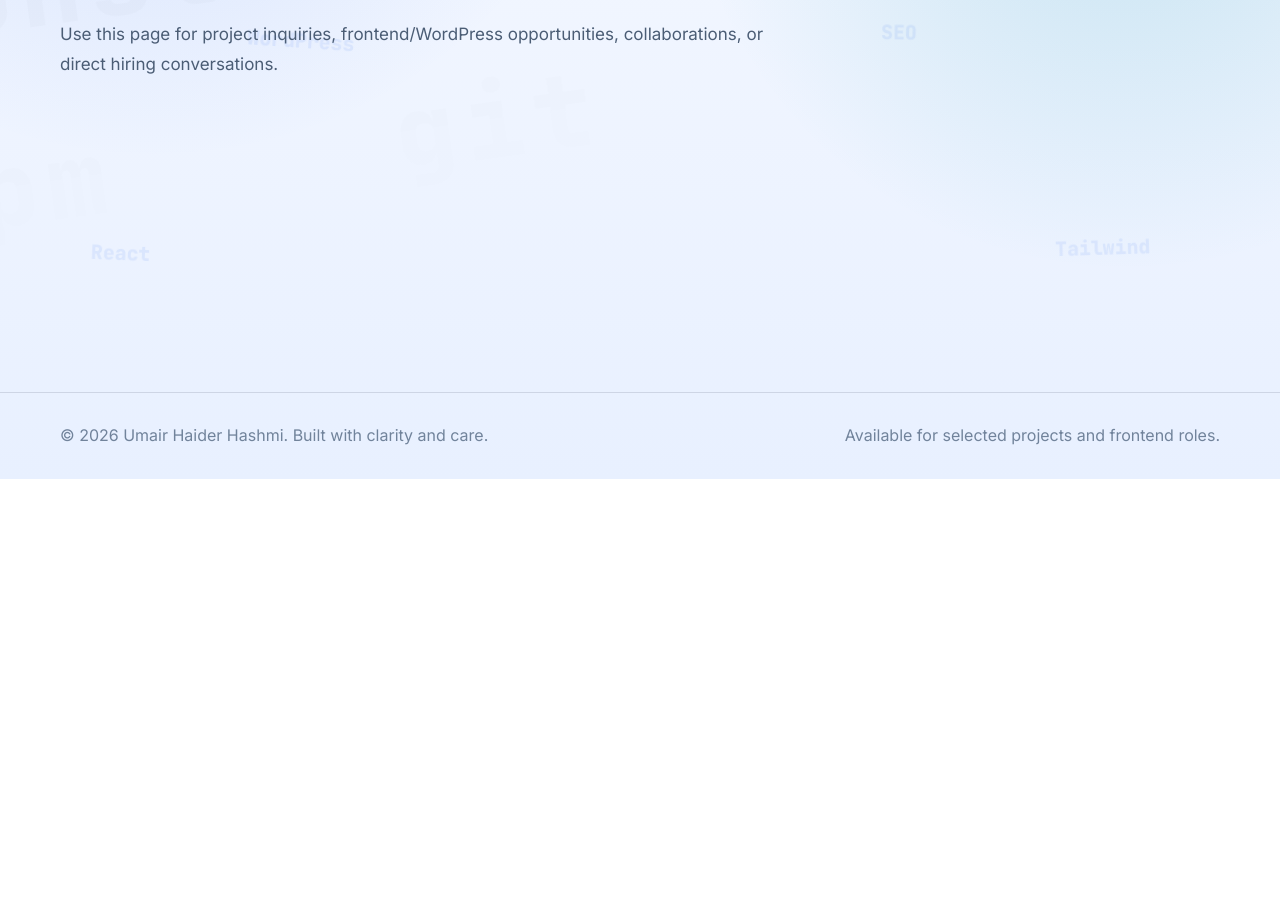
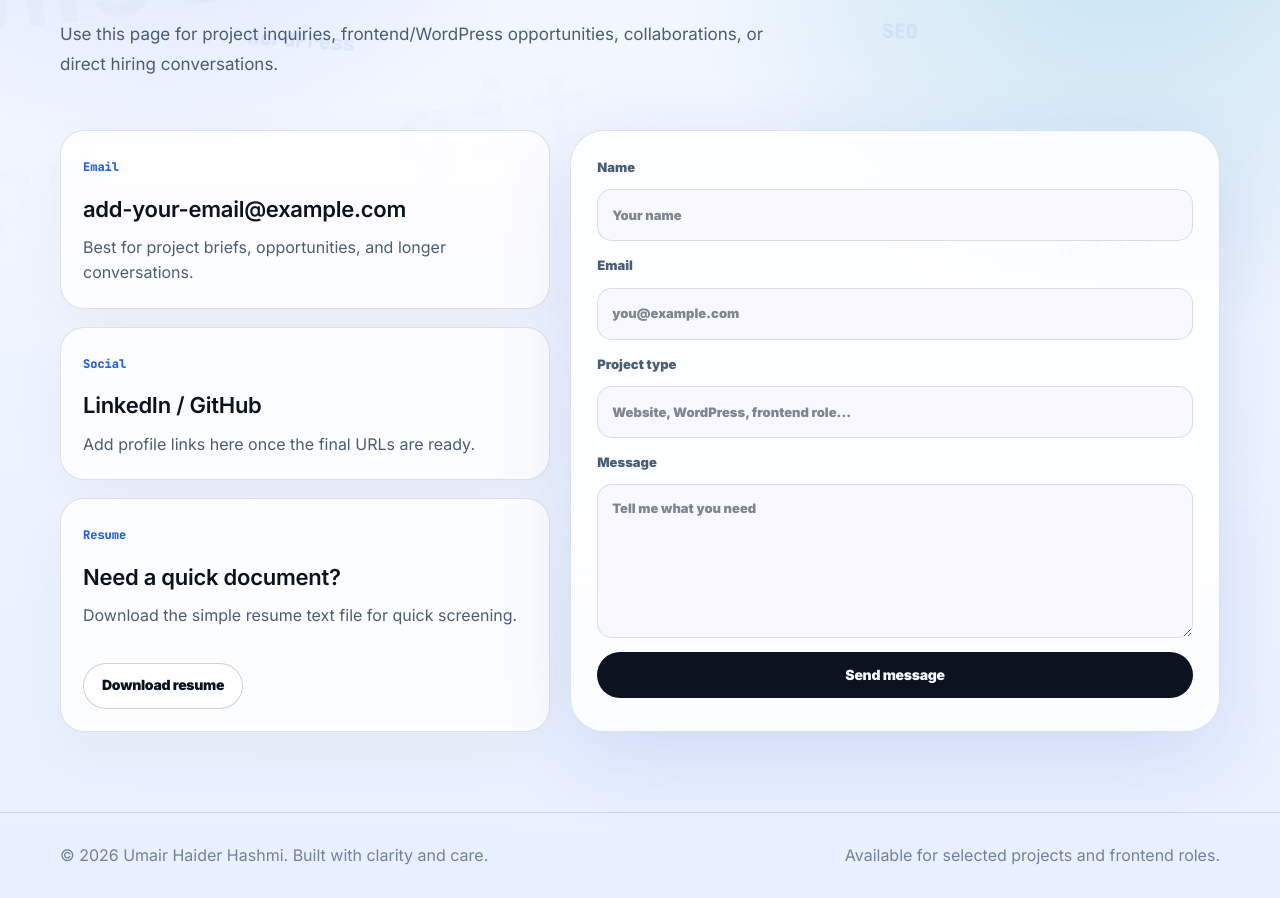
Before and after one commit to omee360/resume, a Next.js app: page /contact in a window 1280 px wide. Shown: the part 321-1219 px from the top of the page. Before the commit the page ends 800 px from the top, so only its background shows below. Built offline with nearby package versions, Linux system fonts and the light colour scheme; no server answers.

Commit message:
Implement contact form with validation and email sending functionality

```diff
--- /dev/null
+++ b/app/contact/actions.ts
@@ -0,0 +1,68 @@
+"use server";
+
+import { Resend } from "resend";
+import { contactSchema } from "@/lib/contact-schema";
+import { cookies } from "next/headers";
+
+export type FormState = {
+  errors?: Record<string, string>;
+  success?: boolean;
+};
+
+const resend = new Resend(process.env.RESEND_API_KEY);
+
+export async function sendMessage(
+  _prevState: FormState,
+  formData: FormData,
+): Promise<FormState> {
+  const cookieStore = await cookies();
+
+  if (cookieStore.get("last_sent")) {
+    return {
+      errors: {
+        form: "You've already sent a message recently. Please try again later.",
+      },
+    };
+  }
+
+  const data = Object.fromEntries(formData);
+
+  if (data.company) {
+    return { success: true };
+  }
+
+  const result = contactSchema.safeParse(data);
+
+  if (!result.success) {
+    const errors: Record<string, string> = {};
+    for (const issue of result.error.issues) {
+      const field = issue.path[0] as string;
+      if (!errors[field]) errors[field] = issue.message;
+    }
+    return { errors };
+  }
+
+  const { name, email, type, message } = result.data;
+
+  try {
+    await resend.emails.send({
+      from: "onboarding@resend.dev",
+      to: "omee360@gmail.com",
+      replyTo: email,
+      subject: `New contact form message from ${name}`,
+      text: `Name: ${name}\nEmail: ${email}\nProject type: ${type || "—"}\n\n${message}`,
+    });
+  } catch (err) {
+    console.error("Resend error:", err);
+    return { errors: { form: "Something went wrong. Please try again." } };
+  }
+
+  cookieStore.set("last_sent", "1", {
+    maxAge: 60 * 60 * 2,
+    httpOnly: true,
+    sameSite: "lax",
+    path: "/",
+  });
+
+  return { success: true };
+}
--- a/app/contact/page.tsx
+++ b/app/contact/page.tsx
@@ -1,5 +1,8 @@
 import { Container } from "@/components/ui/container";
 import { PageHero } from "@/components/ui/page-hero";
+import { Card } from "@/components/ui/card";
+import { Button } from "@/components/ui/button";
+import { ContactForm } from "@/components/sections/contact-form";
 
 export default function ContactPage() {
   return (
@@ -13,7 +16,27 @@ export default function ContactPage() {
         }
         copy="Use this page for project inquiries, frontend/WordPress opportunities, collaborations, or direct hiring conversations."
       />
-      {/* Full contact form + details aa rahe hain Phase 5 mein (Resend + Server Actions) */}
+
+      <section className="grid gap-5 pb-20 md:grid-cols-[0.86fr_1.14fr]">
+        <div className="grid gap-[18px]">
+          <Card number="Email" title="add-your-email@example.com">
+            Best for project briefs, opportunities, and longer conversations.
+          </Card>
+          <Card number="Social" title="LinkedIn / GitHub">
+            Add profile links here once the final URLs are ready.
+          </Card>
+          <Card number="Resume" title="Need a quick document?">
+            Download the simple resume text file for quick screening.
+            <div className="mt-[34px] flex flex-wrap gap-[13px]">
+              <Button href="/umair-resume.txt" variant="secondary" download>
+                Download resume
+              </Button>
+            </div>
+          </Card>
+        </div>
+
+        <ContactForm />
+      </section>
     </Container>
   );
 }
--- /dev/null
+++ b/components/sections/contact-form.tsx
@@ -0,0 +1,100 @@
+"use client";
+
+import { useActionState } from "react";
+import { Button } from "@/components/ui/button";
+import { sendMessage } from "@/app/contact/actions";
+
+type FormState = {
+  errors?: Record<string, string>;
+  success?: boolean;
+};
+
+export function ContactForm() {
+  const [state, formAction, isPending] = useActionState(sendMessage, {});
+
+  return (
+    <form
+      action={formAction}
+      className="grid gap-[14px] rounded-xl border border-line bg-[color-mix(in_srgb,var(--color-paper)_86%,transparent)] p-[26px] shadow-soft"
+    >
+      <label className="grid gap-2 text-[13px] font-black text-muted">
+        Name
+        <input
+          type="text"
+          name="name"
+          placeholder="Your name"
+          className="w-full rounded-[15px] border border-line bg-bg px-[14px] py-[13px] text-ink"
+        />
+      </label>
+      {state.errors?.name && (
+        <p className="-mt-2 text-[12px] font-bold text-red-500">
+          {state.errors.name}
+        </p>
+      )}
+
+      <input
+        type="text"
+        name="company"
+        tabIndex={-1}
+        autoComplete="off"
+        aria-hidden="true"
+        className="hidden"
+      />
+
+      <label className="grid gap-2 text-[13px] font-black text-muted">
+        Email
+        <input
+          type="email"
+          name="email"
+          placeholder="you@example.com"
+          className="w-full rounded-[15px] border border-line bg-bg px-[14px] py-[13px] text-ink"
+        />
+      </label>
+      {state.errors?.email && (
+        <p className="-mt-2 text-[12px] font-bold text-red-500">
+          {state.errors.email}
+        </p>
+      )}
+
+      <label className="grid gap-2 text-[13px] font-black text-muted">
+        Project type
+        <input
+          type="text"
+          name="type"
+          placeholder="Website, WordPress, frontend role..."
+          className="w-full rounded-[15px] border border-line bg-bg px-[14px] py-[13px] text-ink"
+        />
+      </label>
+
+      <label className="grid gap-2 text-[13px] font-black text-muted">
+        Message
+        <textarea
+          name="message"
+          placeholder="Tell me what you need"
+          className="min-h-[150px] w-full resize-y rounded-[15px] border border-line bg-bg px-[14px] py-[13px] text-ink"
+        />
+      </label>
+      {state.errors?.message && (
+        <p className="-mt-2 text-[12px] font-bold text-red-500">
+          {state.errors.message}
+        </p>
+      )}
+
+      {state.success && (
+        <p className="text-[13px] font-bold text-green-600">
+          Thanks! Your message has been sent — I&apos;ll get back to you soon.
+        </p>
+      )}
+
+      {state.errors?.form && (
+        <p className="text-[13px] font-bold text-red-500">
+          {state.errors.form}
+        </p>
+      )}
+
+      <Button type="submit" disabled={isPending} className="self-start">
+        {isPending ? "Sending..." : "Send message"}
+      </Button>
+    </form>
+  );
+}
--- a/components/ui/button.tsx
+++ b/components/ui/button.tsx
@@ -6,6 +6,8 @@ type ButtonProps = {
   href?: string;
   type?: "button" | "submit";
   download?: boolean;
+  className?: string;
+  disabled?: boolean;
 };
 
 const base =
@@ -24,8 +26,10 @@ export function Button({
   href,
   type = "button",
   download,
+  className = "",
+  disabled,
 }: ButtonProps) {
-  const classes = `${base} ${variants[variant]}`;
+  const classes = `${base} ${variants[variant]} ${className}`;
 
   if (href) {
     return (
@@ -36,7 +40,7 @@ export function Button({
   }
 
   return (
-    <button type={type} className={classes}>
+    <button type={type} disabled={disabled} className={classes}>
       {children}
     </button>
   );
--- /dev/null
+++ b/lib/contact-schema.ts
@@ -0,0 +1,10 @@
+import { z } from "zod";
+
+export const contactSchema = z.object({
+  name: z.string().trim().min(2, "Please enter your name"),
+  email: z.email("Please enter a valid email address"),
+  type: z.string().trim().optional(),
+  message: z.string().trim().min(10, "Message must be at least 10 characters"),
+});
+
+export type ContactData = z.infer<typeof contactSchema>;
--- a/package.json
+++ b/package.json
@@ -12,7 +12,9 @@
     "next": "16.2.9",
     "next-themes": "^0.4.6",
     "react": "19.2.4",
-    "react-dom": "19.2.4"
+    "react-dom": "19.2.4",
+    "resend": "^6.16.0",
+    "zod": "^4.4.3"
   },
   "devDependencies": {
     "@tailwindcss/postcss": "^4",
```
Also changed, not shown: 1 other file (tests, documents, lock files or other folders).
